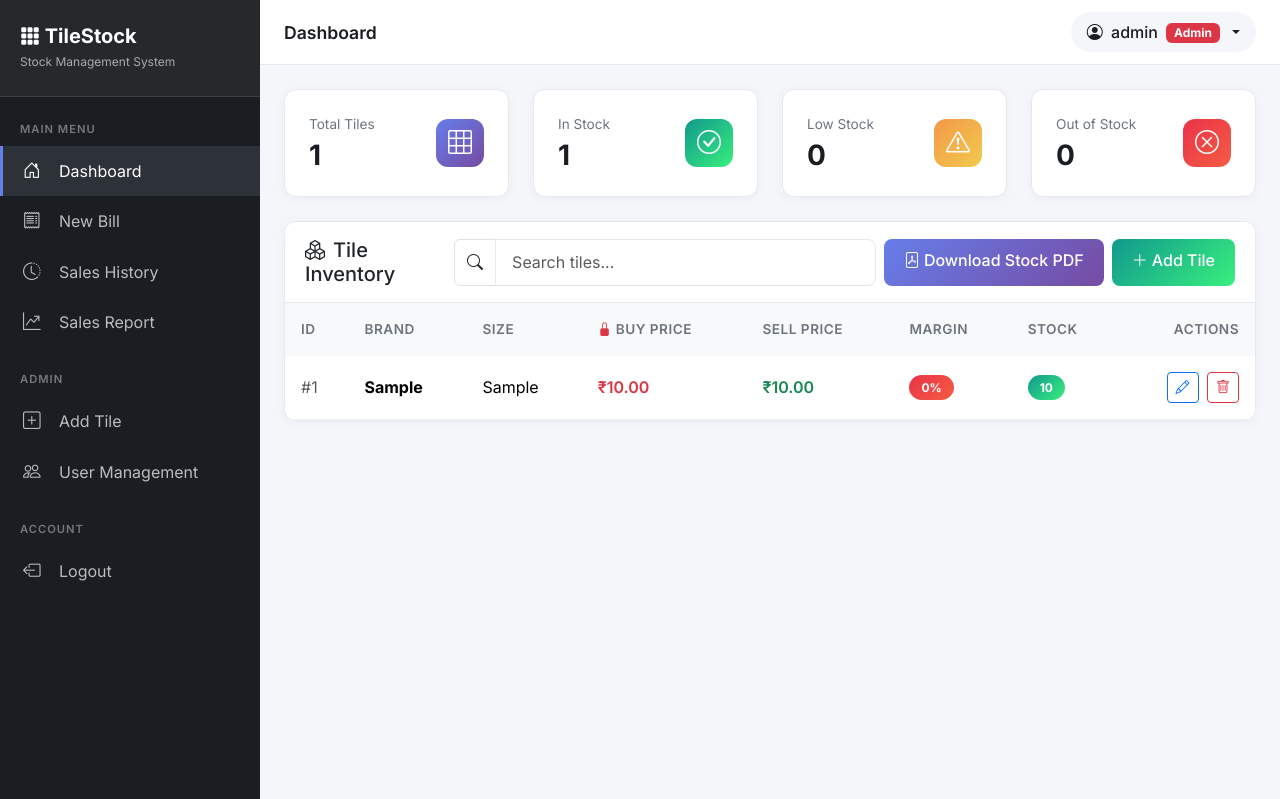
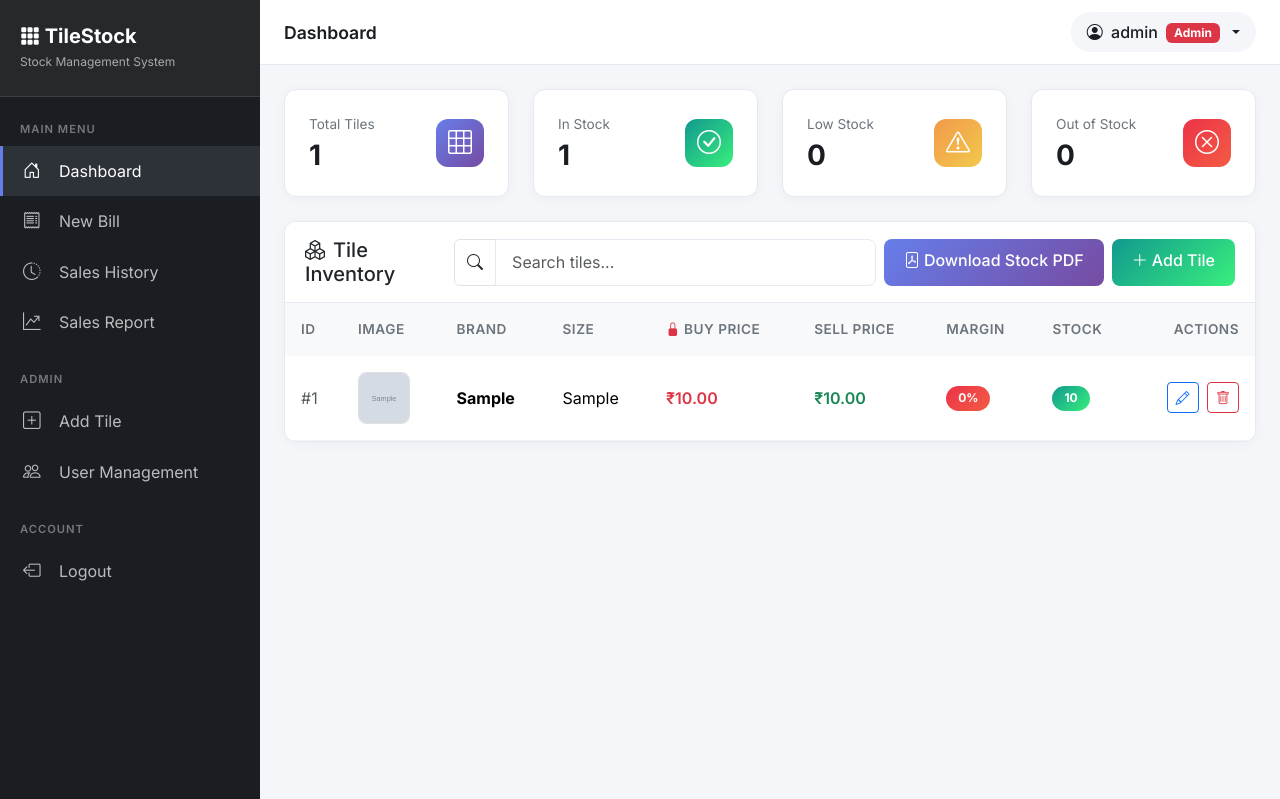
Before and after one commit to Nitingupta822/Tiles_Store, a Flask app: page /dashboard in a window 1280 px wide. Shown: the top 799 px of the page. Run offline with Flask 3, Linux system fonts and the light colour scheme; a user stored in the database is signed in; tables that the repository leaves empty hold one stand-in row (values such as "Sample post"); grey boxes marked "Sample" are stand-in pictures.

Commit message:
Update dashboard template with new structure and image support

```diff
--- a/tiles_stock_app/templates/dashboard.html
+++ b/tiles_stock_app/templates/dashboard.html
@@ -98,6 +98,7 @@
         <thead>
           <tr>
             <th>ID</th>
+            <th>Image</th>
             <th>Brand</th>
             <th>Size</th>
             {% if session.get('role') == 'admin' %}
@@ -117,6 +118,18 @@
           {% if tiles %} {% for tile in tiles %}
           <tr>
             <td><span class="text-muted">#{{ tile.id }}</span></td>
+            <td>
+              {% if tile.image_filename %}
+              <img src="{{ url_for('uploaded_file', filename=tile.image_filename) }}" alt="{{ tile.brand }}"
+                style="width:52px; height:52px; object-fit:cover; border-radius:8px; border:1px solid #e0e0e0;"
+                data-bs-toggle="tooltip" title="{{ tile.brand }}" />
+              {% else %}
+              <div
+                style="width:52px; height:52px; border-radius:8px; background:#f0f0f0; display:flex; align-items:center; justify-content:center; border:1px solid #e0e0e0;">
+                <i class="bi bi-image text-muted" style="font-size:1.4rem;"></i>
+              </div>
+              {% endif %}
+            </td>
             <td><strong>{{ tile.brand }}</strong></td>
             <td>{{ tile.size }}</td>
             {% if session.get('role') == 'admin' %}
@@ -168,7 +181,7 @@
           </tr>
           {% endfor %} {% else %}
           <tr>
-            <td colspan="{{ 9 if session.get('role') == 'admin' else 4 }}">
+            <td colspan="{{ 10 if session.get('role') == 'admin' else 5 }}">
               <div class="empty-state">
                 <i class="bi bi-inbox"></i>
                 <h5>No tiles found</h5>
```
